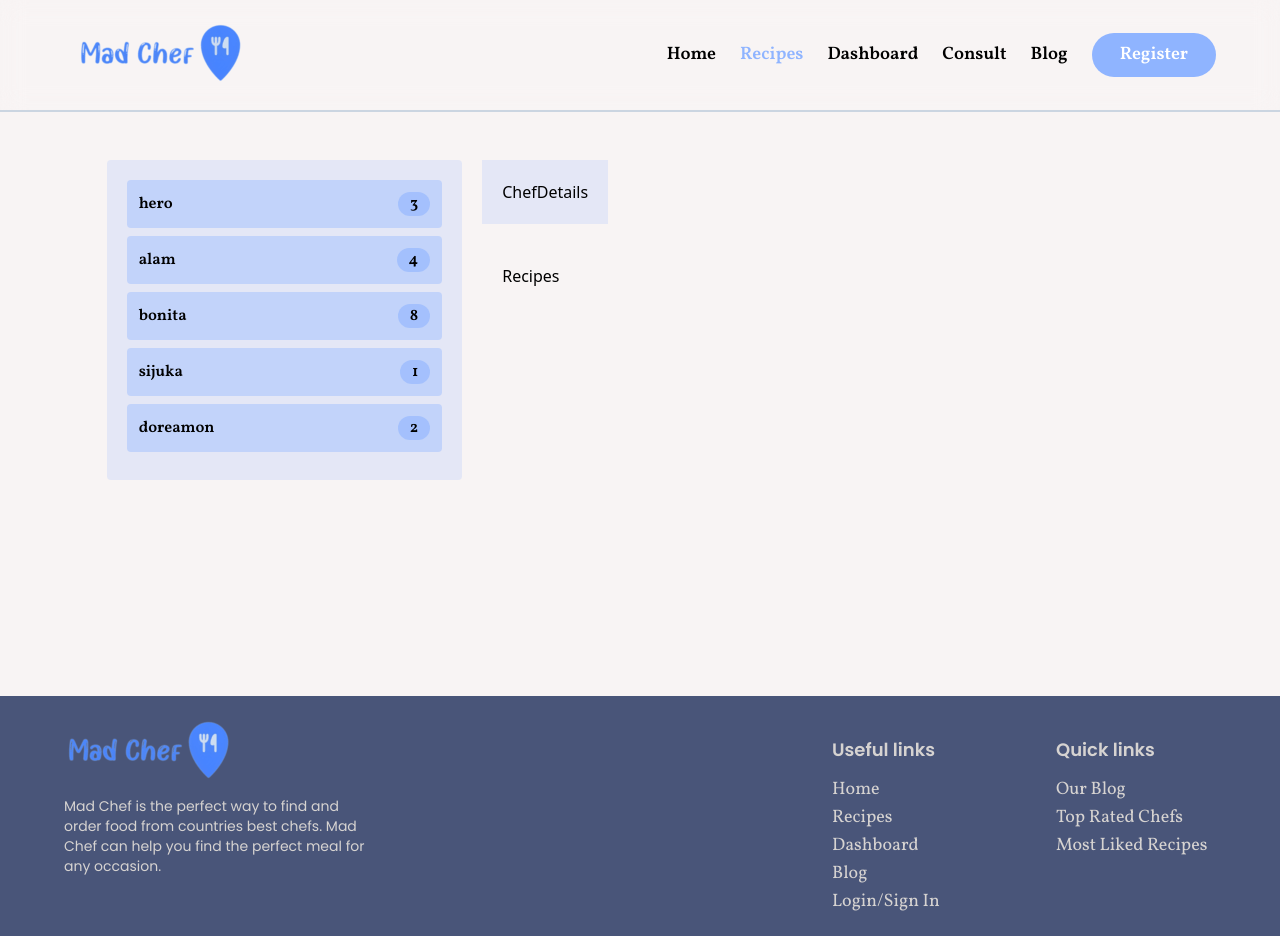
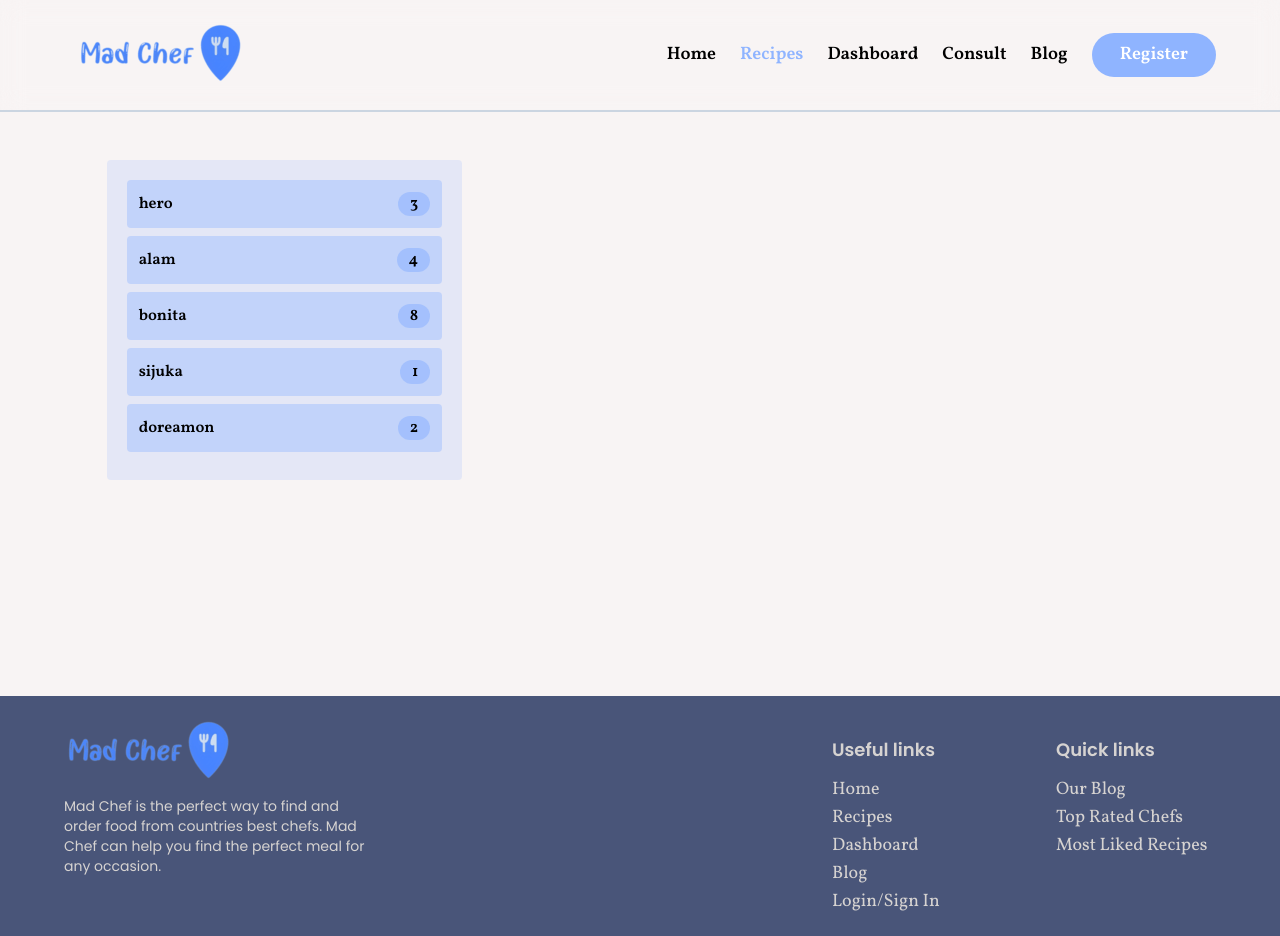
Before and after one commit to MohammadNaiem65/mad-chef-client, a React (Vite) app: page /recipes in a window 1280 px wide. Built offline with nearby package versions, Linux system fonts and the light colour scheme.

Commit message:
Added: created /recipes/recipe/:id route for recipe details

```diff
--- /dev/null
+++ b/src/components/Recipes/Banner.jsx
@@ -0,0 +1,7 @@
+export default function Banner() {
+    return (
+        <section className="p-5 bg-Primary/20">
+            Banner
+        </section>
+    );
+}
--- a/src/components/Recipes/ChefDetails.jsx
+++ b/src/components/Recipes/ChefDetails.jsx
@@ -1,7 +1,11 @@
+import Banner from "./Banner";
+import ChefRecipes from "./ChefRecipes";
+
 export default function ChefDetails() {
     return (
-        <section className="p-5 bg-Primary/20">
-            ChefDetails
-        </section>
-    );
+		<section>
+			<Banner />
+			<ChefRecipes />
+		</section>
+	);
 }
--- a/src/components/Recipes/ChefRecipes.jsx
+++ b/src/components/Recipes/ChefRecipes.jsx
@@ -1,7 +1,9 @@
+import { Link } from 'react-router-dom';
+
 export default function ChefRecipes() {
-    return (
-        <section className="mt-5 p-5">
-            Recipes
-        </section>
-    );
+	return (
+		<section className='mt-5 p-5'>
+			<Link to={'/recipes/recipe/3'}>details</Link>
+		</section>
+	);
 }
--- a/src/components/Recipes/Sidebar.jsx
+++ b/src/components/Recipes/Sidebar.jsx
@@ -14,7 +14,7 @@ export default function Sidebar() {
 			{chefs.map((chef, index) => (
 				<NavLink
 					key={index}
-					to={`/recipes/${chef.name}`}
+					to={`/recipes/${chef.recipes}`}
 					className={({ isActive }) =>
 						`p-3 mb-2 font-semibold font-Vollokorn rounded flex justify-between items-center cursor-pointer hover:bg-Primary/70 ${
 							isActive ? 'bg-Primary/90' : 'bg-Primary/40'
--- a/src/components/Recipes/index.js
+++ b/src/components/Recipes/index.js
@@ -1,3 +1,2 @@
 export { default as Sidebar } from './Sidebar';
 export { default as ChefDetails } from './ChefDetails';
-export { default as ChefRecipes } from './ChefRecipes';
--- /dev/null
+++ b/src/pages/RecipeDetails.jsx
@@ -0,0 +1,7 @@
+export default function RecipeDetails() {
+    return (
+        <section>
+            RecipeDetails
+        </section>
+    );
+}
--- a/src/pages/Recipes.jsx
+++ b/src/pages/Recipes.jsx
@@ -1,5 +1,6 @@
 import { Helmet } from 'react-helmet-async';
-import { ChefDetails, ChefRecipes, Sidebar } from '../components/Recipes';
+import { Sidebar } from '../components/Recipes';
+import { Outlet } from 'react-router-dom';
 
 export default function Recipes() {
 	return (
@@ -9,10 +10,7 @@ export default function Recipes() {
 			</Helmet>
 			<section className='w-10/12 mx-auto flex gap-x-5'>
 				<Sidebar />
-				<section>
-					<ChefDetails />
-					<ChefRecipes />
-				</section>
+				<Outlet />
 			</section>
 		</>
 	);
```
Also changed, not shown: src/routes/routes.jsx (+12 -0 lines).
